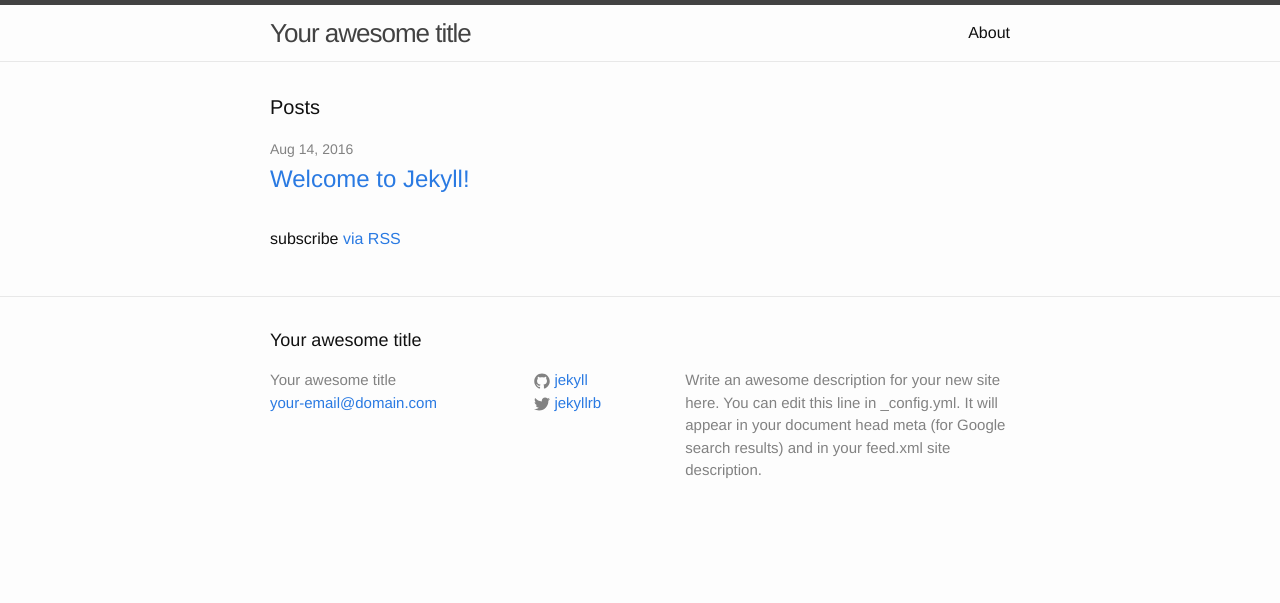
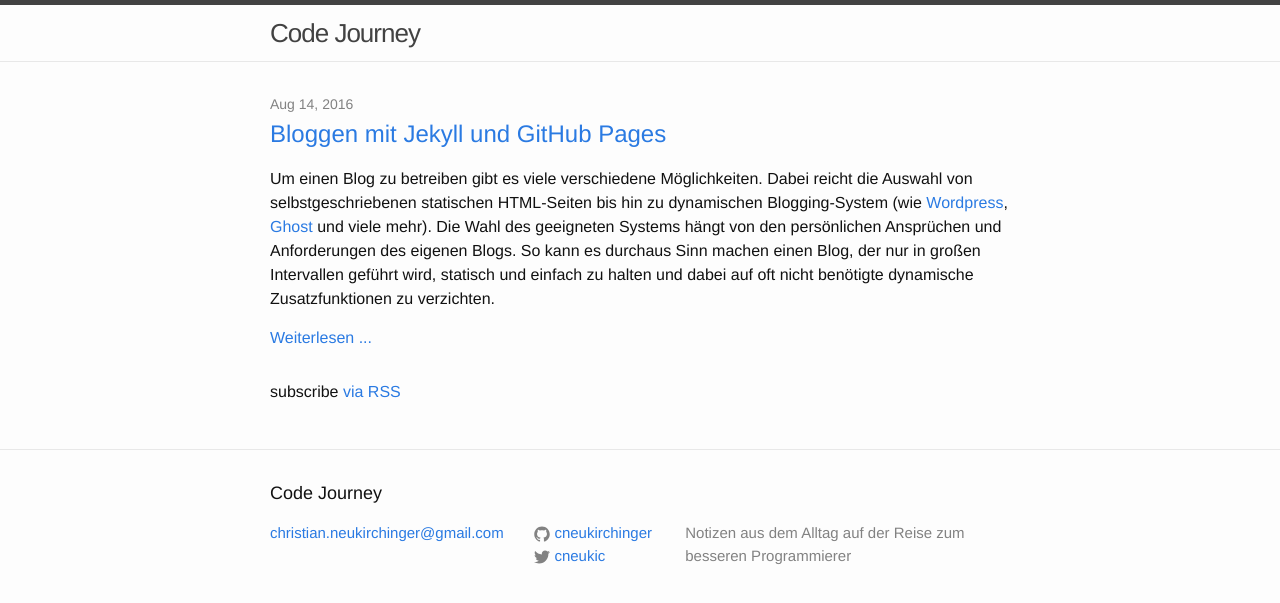
Before and after one commit to cneukirchinger/cneukirchinger.github.io, a Jekyll site: the page built from index.html, in a window 1280 px wide. Shown: the top 603 px of the page. Built offline with Jekyll 4.4.1, drawn with Linux system fonts in a browser that asks for light colours.

Commit message:
added post bloggen-mit-jekyll-und-github-pages

```diff
--- a/_config.yml
+++ b/_config.yml
@@ -6,16 +6,14 @@
 # 'jekyll serve'. If you change this file, please restart the server process.
 
 # Site settings
-title: Your awesome title
-email: your-email@domain.com
+title: Code Journey
+email: christian.neukirchinger@gmail.com
 description: > # this means to ignore newlines until "baseurl:"
-  Write an awesome description for your new site here. You can edit this
-  line in _config.yml. It will appear in your document head meta (for
-  Google search results) and in your feed.xml site description.
+  Notizen aus dem Alltag auf der Reise zum besseren Programmierer
 baseurl: "" # the subpath of your site, e.g. /blog
-url: "http://yourdomain.com" # the base hostname & protocol for your site
-twitter_username: jekyllrb
-github_username:  jekyll
+url: "http://cneukirchinger.github.io" # the base hostname & protocol for your site
+twitter_username: cneukic
+github_username:  cneukirchinger
 
 # Build settings
 markdown: kramdown
--- a/_includes/footer.html
+++ b/_includes/footer.html
@@ -7,7 +7,6 @@
     <div class="footer-col-wrapper">
       <div class="footer-col footer-col-1">
         <ul class="contact-list">
-          <li>{{ site.title }}</li>
           <li><a href="mailto:{{ site.email }}">{{ site.email }}</a></li>
         </ul>
       </div>
--- /dev/null
+++ b/_posts/2016-08-14-bloggen-mit-jekyll-und-github-pages.md
@@ -0,0 +1,33 @@
+---
+layout: post
+title:  "Bloggen mit Jekyll und GitHub Pages"
+date:   2016-08-14 05:45:37 +0200
+categories: jekyll github pages
+---
+Um einen Blog zu betreiben gibt es viele verschiedene Möglichkeiten. Dabei reicht die Auswahl von selbstgeschriebenen statischen HTML-Seiten bis hin zu dynamischen Blogging-System (wie [Wordpress][wordpress], [Ghost][ghost] und viele mehr). Die Wahl des geeigneten Systems hängt von den persönlichen Ansprüchen und Anforderungen des eigenen Blogs. So kann es durchaus Sinn machen einen Blog, der nur in großen Intervallen geführt wird, statisch und einfach zu halten und dabei auf oft nicht benötigte dynamische Zusatzfunktionen zu verzichten.
+
+Meiner Meinung nach fallen hier statische Webseiten Generatoren (wie [Jekyll][jekyll], [Hyde][hyde] und viele mehr) in diese Nische. Hier wird die Seite über Konfigurationsdateien parametriert und der Inhalt über simple Textdateien ohne eigene Datenbanken geführt. Mit einem eigenen Build Prozess wird die Webseite generiert und kann dann veröffentlicht werden. Persönlich habe ich mich für Jekyll entschieden.
+
+* Jekyll basiert auf Ruby. Diese Programmiersprache wollte ich einfach mal ausprobieren und hoffe mit der Beschäftigung mit Jeyll ein paar Erfahrungen sammeln zu können.
+* Das Veröffentlichen auf GitHub Pages gestaltet sich mit Jekyll relativ einfach und so brauche ich keinen eigenen Webspace zu kümmern.
+
+Die Erstellung und Anpassung des Jeyll Blogs gestaltet sich laut dem [Quick-start Guide][jekyll-quickstart] einfach und ist in wenigen Schritten abgeschlossen. Ich nutze Xubuntu 16.04 und habe Jeyll über apt-get installiert
+
+{% highlight bash %}
+sudo apt-get install jekyll
+mkdir blog
+cd blog
+jekyll new .
+{% endhighlight %}
+
+Ich habe mich bewusst für die Methode entschieden, das Verzeichnis vorher selbst zu erstellen und den Blog über `jekyll new .` zu erzeugen, da ich meinen Blog in einem geklonten Git-Projekt ablege.
+
+Mit `jekyll serve` werden die HTML-Seiten erzeugt und mit Hilfe eines internen Webservers auf `localhost:4000` veröffentlicht. Ist man fertig mit der Anpassung der entsprechenden Konfigurationsdateien und hat eigene Blog Einträge erstellt, kann die Seite veröffentlicht werden. Ich habe diesen Blog auf GitHub Pages gestellt.
+
+[ghost]: https://ghost.org
+[hyde]: https://hyde.github.io
+[jekyll]: https://jekyllrb.com
+[jekyll-docs]: https://jekyllrb.com/docs/home
+[jekyll-gh]:   https://github.com/jekyll/jekyll
+[jekyll-quickstart]: https://jekyllrb.com/docs/quickstart
+[wordpress]: https://wordpress.com
--- a/index.html
+++ b/index.html
@@ -3,8 +3,6 @@ layout: default
 ---
 
 <div class="home">
-
-  <h1 class="page-heading">Posts</h1>
 
   <ul class="post-list">
     {% for post in site.posts %}
@@ -14,6 +12,8 @@ layout: default
         <h2>
           <a class="post-link" href="{{ post.url | prepend: site.baseurl }}">{{ post.title }}</a>
         </h2>
+        <p>{{ post.excerpt}}</p>
+        <p><a href="{{ post.url | prepend: site.baseurl }}">Weiterlesen ...</a></p>
       </li>
     {% endfor %}
   </ul>
```
Also changed, not shown: _posts/2016-08-14-welcome-to-jekyll.markdown (deleted, +0 -25 lines), about.md (deleted, +0 -15 lines), 1 other file.
